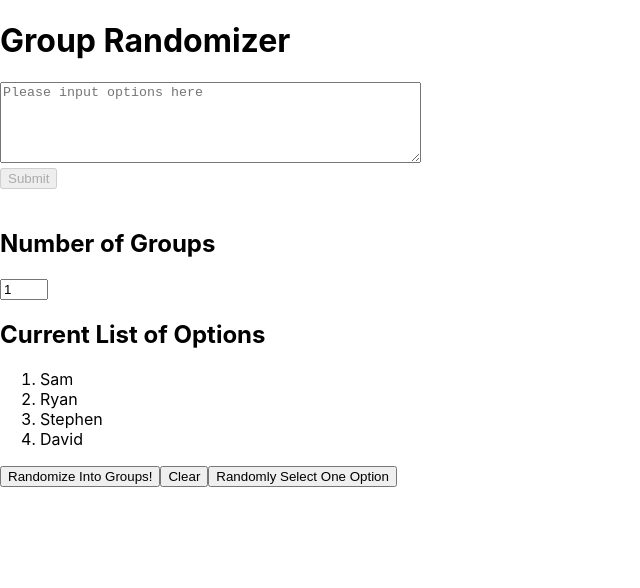
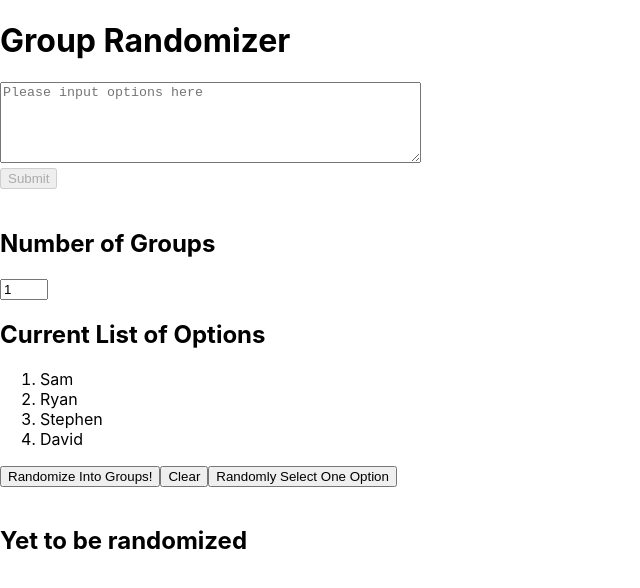
Before and after one commit to guosamuel/group_randomizer_front_end, a React (Create React App) app: page / in a window 1280 px wide. Shown: the top 588 px of the page, without its empty margins (0-640 px from the left). Built offline with nearby package versions, Linux system fonts and the light colour scheme.

Commit message:
text is now showing when neither option is chosen

```diff
--- a/src/App.js
+++ b/src/App.js
@@ -87,7 +87,10 @@ function App() {
       <button onClick={randomOption}>Randomly Select One Option</button>
       <br />
       <br />
-      {groups.length === 0 && randomizedOption === 0 ? "Yet to be randomized" :
+      {groups.length === 0 && randomizedOption.length === 0 ?
+      <div>
+        <h2>Yet to be randomized</h2>
+      </div> :
       randomizedOption.length === 0 ?
       <div
       style={{
@@ -100,7 +103,7 @@ function App() {
         {groups}
         </div> :
         <div>
-          <h1>{randomizedOption}</h1>
+          <h2>{randomizedOption}</h2>
         </div>
       }
     </div>
```
